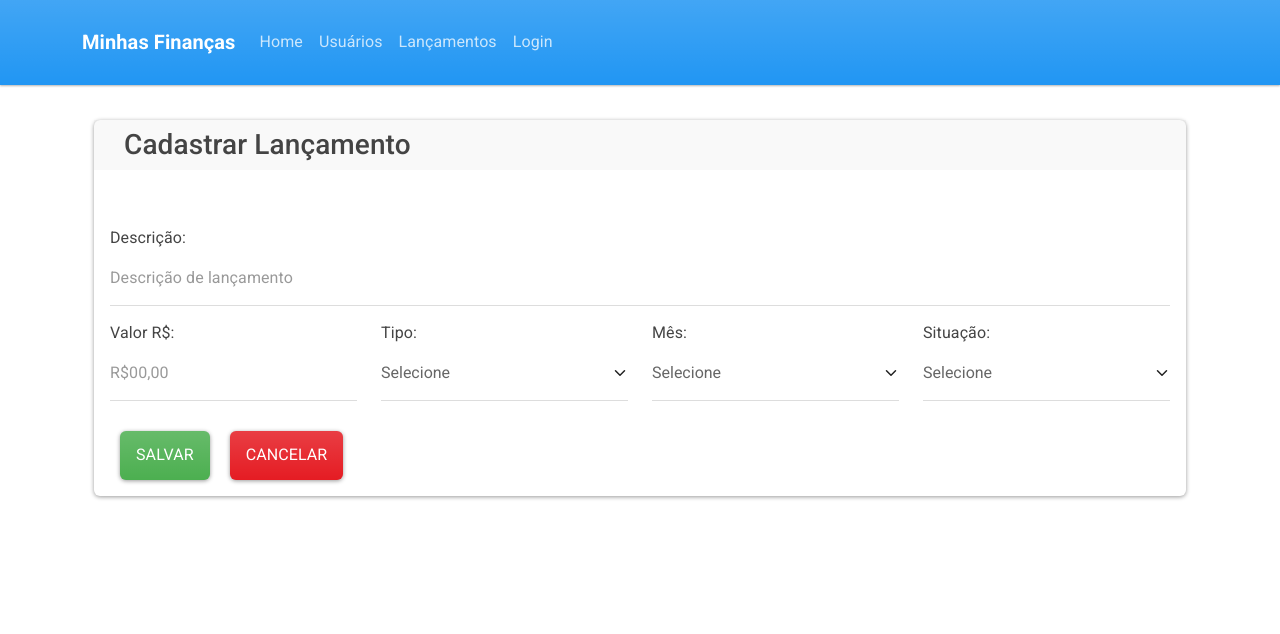
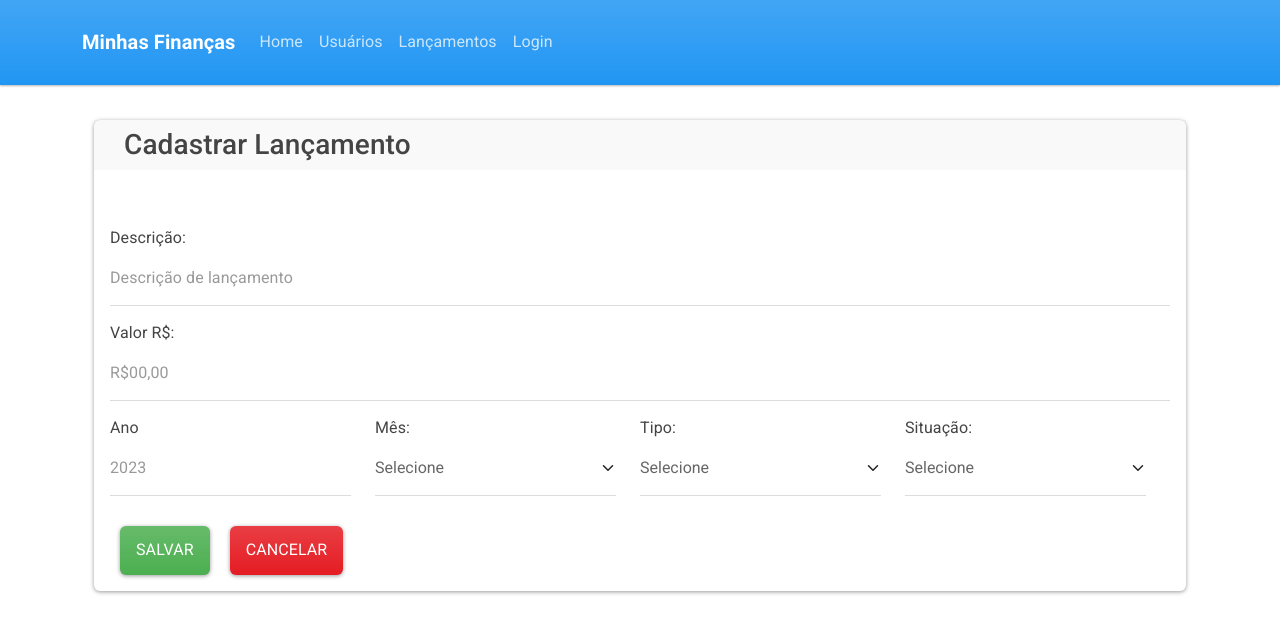
Before and after one commit to fcd007/financas-frontend-reactjs, a React (Create React App) app: page /cadastrar-lancamentos in a window 1280 px wide. Shown: the top 634 px of the page. Built offline with nearby package versions, Linux system fonts and the light colour scheme.

Commit message:
feat: adicionado ajuste de formulario

```diff
--- a/src/presentation/pages/CadastroLancamentos.js
+++ b/src/presentation/pages/CadastroLancamentos.js
@@ -1,34 +1,115 @@
 import React from "react";
 import { Navigate } from "react-router-dom";
 import Card from "../components/Card";
-import { Col, Row, Stack } from "react-bootstrap";
-import FormGroup from "../components/FormGroup";
+import { Col, Row } from "react-bootstrap";
 import Container from "../components/Container";
 import Form from "react-bootstrap/Form";
 import SelectList from "../components/SelectList";
 import { ToastContainer } from "react-toastify";
+import { MESES_ANO, SITUACAO, TIPO_LANCAMENTO } from "./../../data/constants/index";
+import LancamentoService from "../../infra/service/lancamentoService/LancamentoService";
 import { showToastError, showToastSuccess } from "../components/ToastCustom";
-import { MESES_ANO, SITUACAO, TIPO_LANCAMENTO } from "./../../data/constants/index";
-
-import LancamentoService from "../../infra/service/lancamentoService/LancamentoService";
 import LocalStorageService from "../../infra/service/localStorageService";
 
 class CadastroLancamentos extends React.Component {
-  constructor(props){
-    super(props)
+  constructor(props) {
+    super(props);
+
+    this.LancamentoService = new LancamentoService();
 
     this.state = {
       listaMeses: MESES_ANO,
       tiposLancamento: TIPO_LANCAMENTO,
       listaStatus: SITUACAO,
+      usuario: undefined,
       id: undefined,
-      descricao: undefined,
-      data: undefined,
-      usuario: undefined,
-      valor: undefined,
-      status: undefined,
-      situacao: undefined
+      descricao: '',
+      ano: '',
+      mes: '',
+      valor: '',
+      tipo: '',
+      situacao: '',
+    };
   }
+
+  onChangeInput = (event) => {
+    let valor = event.target.value;
+    let id = event.target.id;
+
+    this.setState({ [id]: valor });
+  };
+
+  cancelar = (event) => {
+    const shouldRedirect = true;
+    let navetageToRoute = "";
+    let id = event.target.id;
+
+    if (id === "cancelar") {
+      navetageToRoute = "/home";
+      this.setState({ shouldRedirect, navetageToRoute });
+    }
+  };
+
+  cadastrar = (event) => {
+    let usuarioLogado = LocalStorageService.obterItem("_usuario_logado");
+    let usuario = usuarioLogado.id;
+    let { id, descricao, ano, valor, tipo, situacao } = this.state;
+    let lancamento = { id, descricao, ano, valor, tipo, situacao, usuario };
+
+    const shouldRedirect = true;
+    let navetageToRoute = "/consultar-lancamentos";
+
+    const mensagens = this.validar();
+
+    if(mensagens && mensagens.length > 0) {
+      mensagens.forEach((msg, index) => {
+        showToastError(msg);
+      });
+
+      return false;
+    }
+
+    this.LancamentoService.salvar(lancamento)
+      .then((response) => {
+        showToastSuccess("Lançamento cadastrado com sucesso!");
+        setTimeout(() => {
+          this.setState({ shouldRedirect, navetageToRoute });
+        }, 5000);
+      })
+      .catch((error) => {
+        showToastError(error.response.data);
+      });
+  };
+
+  validar() {
+    const mensagens = [];
+    let { descricao, ano, mes, valor, tipo, situacao } = this.state;
+
+    if (!descricao) {
+      mensagens.push("O campo descrição é obrigatório.");
+    }
+
+    if (!valor) {
+      mensagens.push("O campo valor é obrigatório.");
+    }
+
+    if (!situacao) {
+      mensagens.push("O campo situação é obrigatório.");
+    }
+
+    if (!tipo) {
+      mensagens.push("O campo tipo é obrigatório.");
+    }
+
+    if (!mes) {
+      mensagens.push("O campo mes é obrigatório.");
+    }
+
+    if (!ano) {
+      mensagens.push("O campo ano é obrigatório.");
+    }
+
+    return mensagens;
   }
 
   render() {
@@ -37,11 +118,13 @@ class CadastroLancamentos extends React.Component {
     return (
       <>
         <ToastContainer />
-        {shouldRedirect === true ? ( <Navigate replace to={navetageToRoute} />) :
-        (<div className="container">
+        {shouldRedirect === true ? (
+          <Navigate replace to={navetageToRoute} />
+        ) : (
+          <div className="container">
             <Card title="Cadastrar Lançamento">
               <Container>
-              <label htmlFor="descricao" >Descrição:</label>
+                <label htmlFor="descricao">Descrição:</label>
                 <Form.Control
                   type="text"
                   className="form-control"
@@ -56,7 +139,9 @@ class CadastroLancamentos extends React.Component {
                 />
                 <Row>
                   <Col>
-                  <label htmlFor="valor" style={{ paddingTop: "15px" }}>Valor R$:</label>
+                    <label htmlFor="valor" style={{ paddingTop: "15px" }}>
+                      Valor R$:
+                    </label>
                     <Form.Control
                       type="text"
                       className="form-control"
@@ -65,13 +150,40 @@ class CadastroLancamentos extends React.Component {
                       aria-describedby="text"
                       placeholder="R$00,00"
                       value={this.state.valor}
-                    onChange={(event) =>
-                      this.setState({ valor: event.target.value })
-                    }
+                      onChange={(event) => this.onChangeInput(event)}
+                    />
+                  </Col>
+                  <Row>
+                    <Col>
+                      <label htmlFor="ano" style={{ paddingTop: "15px" }}>
+                        Ano
+                      </label>
+                      <Form.Control
+                        type="text"
+                        className="form-control"
+                        id="ano"
+                        name="ano"
+                        aria-describedby="text"
+                        placeholder="2023"
+                        value={this.state.ano}
+                        onChange={(event) => this.onChangeInput(event)}
                       />
                     </Col>
                     <Col>
-                  <label htmlFor="tipo" style={{ paddingTop: "15px" }}>Tipo:</label>
+                        <label htmlFor="mes" style={{ paddingTop: "15px" }}>
+                          Mês:
+                        </label>
+                        <SelectList
+                          lista={listaMeses}
+                          value={this.state.mes}
+                          onChange={(event) =>
+                          this.setState({ mes: event.target.value })}
+                      />
+                    </Col>
+                    <Col>
+                      <label htmlFor="tipo" style={{ paddingTop: "15px" }}>
+                        Tipo:
+                      </label>
                       <SelectList
                         lista={tiposLancamento}
                         value={this.state.tipo}
@@ -81,17 +193,9 @@ class CadastroLancamentos extends React.Component {
                       />
                     </Col>
                     <Col>
-                  <label htmlFor="mes" style={{ paddingTop: "15px" }}>Mês:</label>
-                  <SelectList
-                    lista={listaMeses}
-                    value={this.state.mes}
-                    onChange={(event) =>
-                      this.setState({ mes: event.target.value })
-                    }
-                  />
-                </Col>
-                <Col>
-                  <label htmlFor="situacao" style={{ paddingTop: "15px" }}>Situação:</label>
+                      <label htmlFor="situacao" style={{ paddingTop: "15px" }}>
+                        Situação:
+                      </label>
                       <SelectList
                         lista={listaStatus}
                         value={this.state.situacao}
@@ -100,6 +204,7 @@ class CadastroLancamentos extends React.Component {
                       }
                       />
                     </Col>
+                  </Row>
                 </Row>
                 <div style={{ paddingTop: "30px", paddingLeft: "10px" }}>
                   <button
@@ -125,7 +230,7 @@ class CadastroLancamentos extends React.Component {
           </div>
         )}
       </>
-    )
+    );
   }
 }
 
```
Lines whose indentation alone changed are shown as unchanged.
